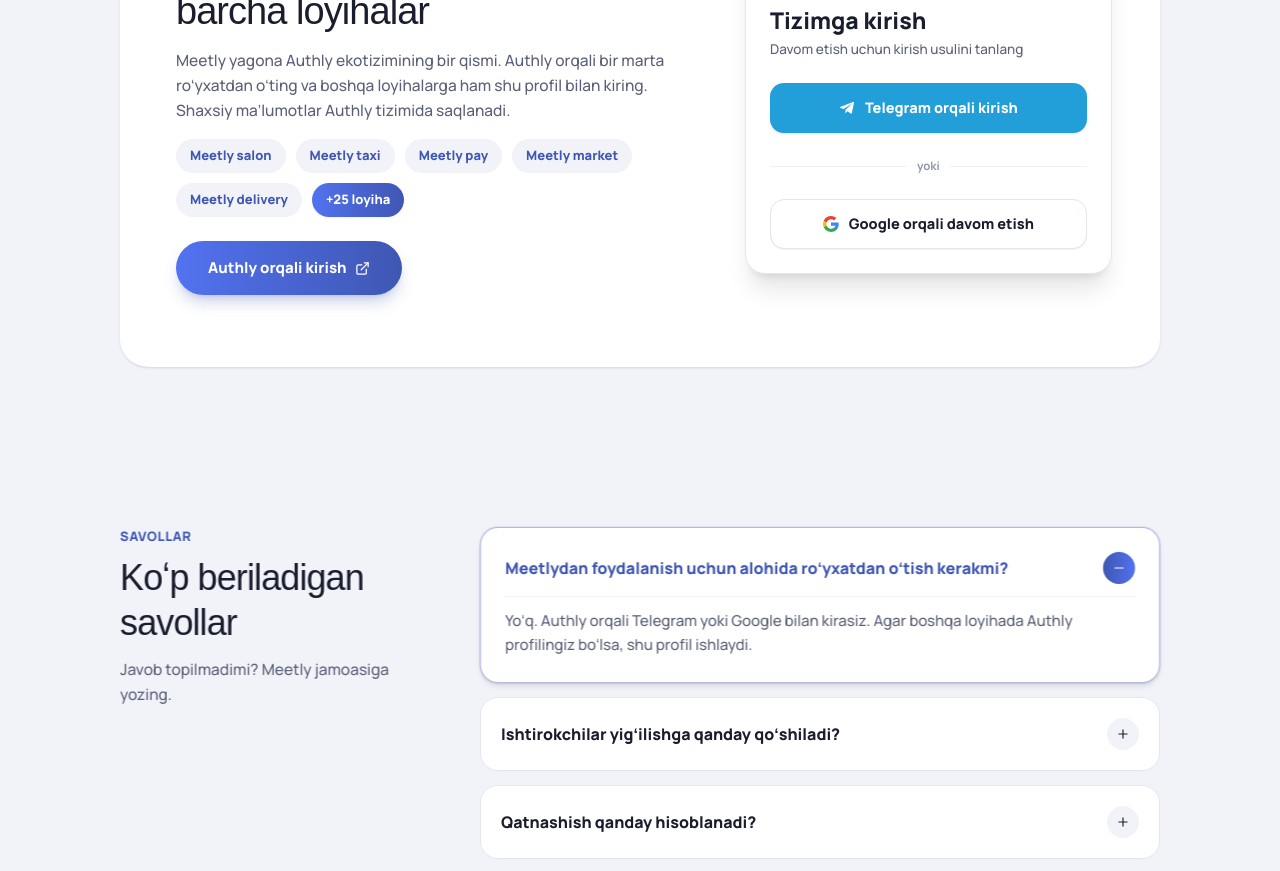
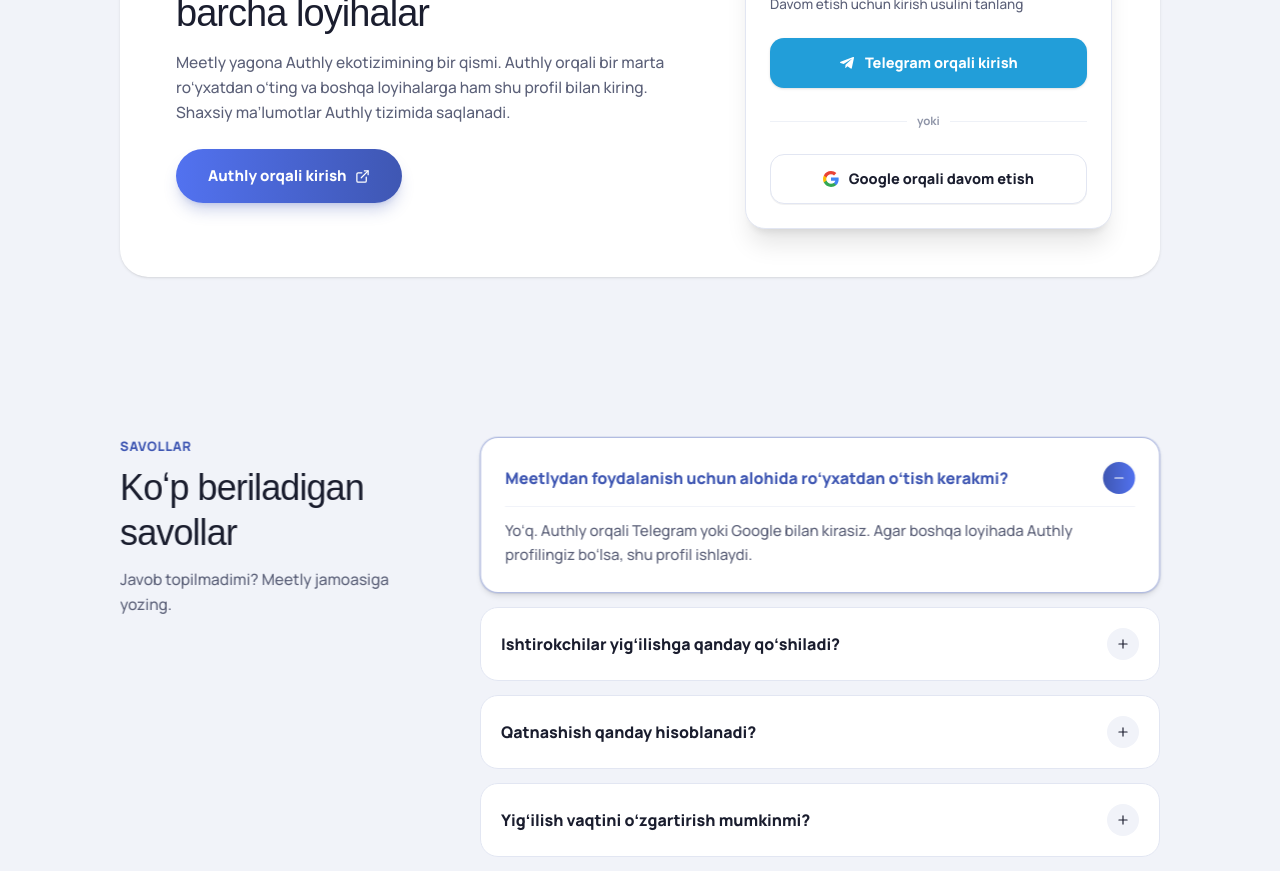
Before and after one commit to AlijonovUz/meetly-frontend, a React (Vite) app: page /leanding in a window 1280 px wide. Shown: the part 4040-4911 px from the top of the page. Built offline with nearby package versions, Linux system fonts and the light colour scheme; no server answers; a web font is replaced by a local one.

Commit message:
remove: ecosystem mock badges from landing page authly section

```diff
--- a/src/pages/Leanding/LeandingPage.jsx
+++ b/src/pages/Leanding/LeandingPage.jsx
@@ -1272,23 +1272,6 @@ const LeandingPage = () => {
                       Meetly yagona Authly ekotizimining bir qismi. Authly orqali bir marta roʻyxatdan oʻting va boshqa loyihalarga ham shu profil bilan kiring. Shaxsiy maʼlumotlar Authly tizimida saqlanadi.
                     </p>
 
-                    {/* Ecosystem Badges */}
-                    <div className="flex flex-wrap gap-1.5 sm:gap-2.5 pt-3 sm:pt-4 max-w-[520px]">
-                      {["Meetly salon", "Meetly taxi", "Meetly pay", "Meetly market", "Meetly delivery"].map(
-                        (name) => (
-                          <span
-                            key={name}
-                            className="h-[30px] sm:h-[34px] px-2.5 sm:px-3.5 rounded-full bg-[#F1F3F9] text-[#3F57B3] text-[11.5px] sm:text-[13px] font-extrabold flex items-center justify-center hover:bg-[#EEF2FF] transition-colors"
-                          >
-                            {name}
-                          </span>
-                        )
-                      )}
-                      <span className="h-[30px] sm:h-[34px] px-2.5 sm:px-3.5 rounded-full bg-gradient-to-r from-[#5272F0] to-[#3F57B3] text-white text-[11.5px] sm:text-[13px] font-extrabold flex items-center justify-center shadow-xs">
-                        +25 loyiha
-                      </span>
-                    </div>
-
                     {/* CTA Button */}
                     <div className="pt-4 sm:pt-6">
                       <button
```
